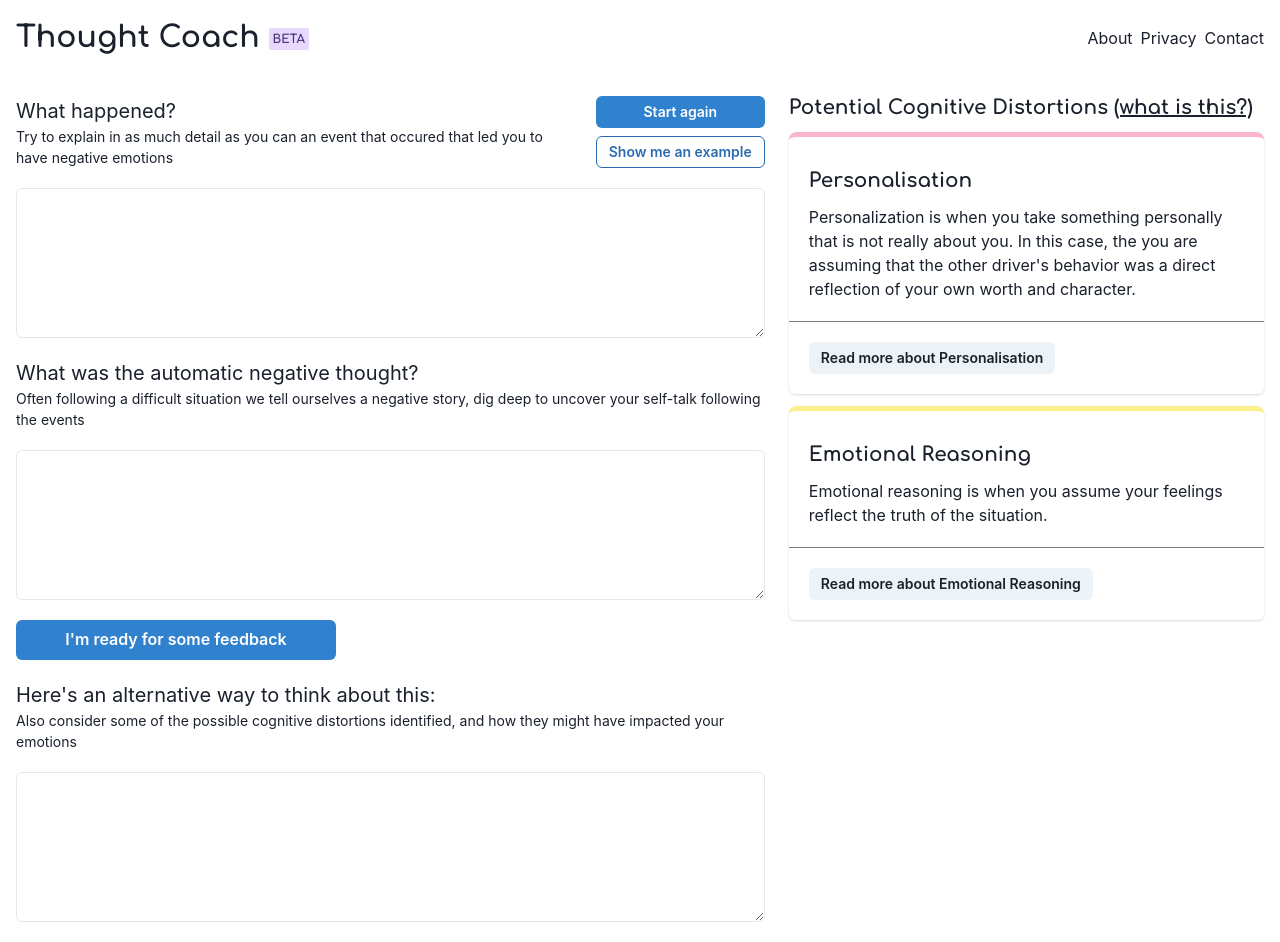
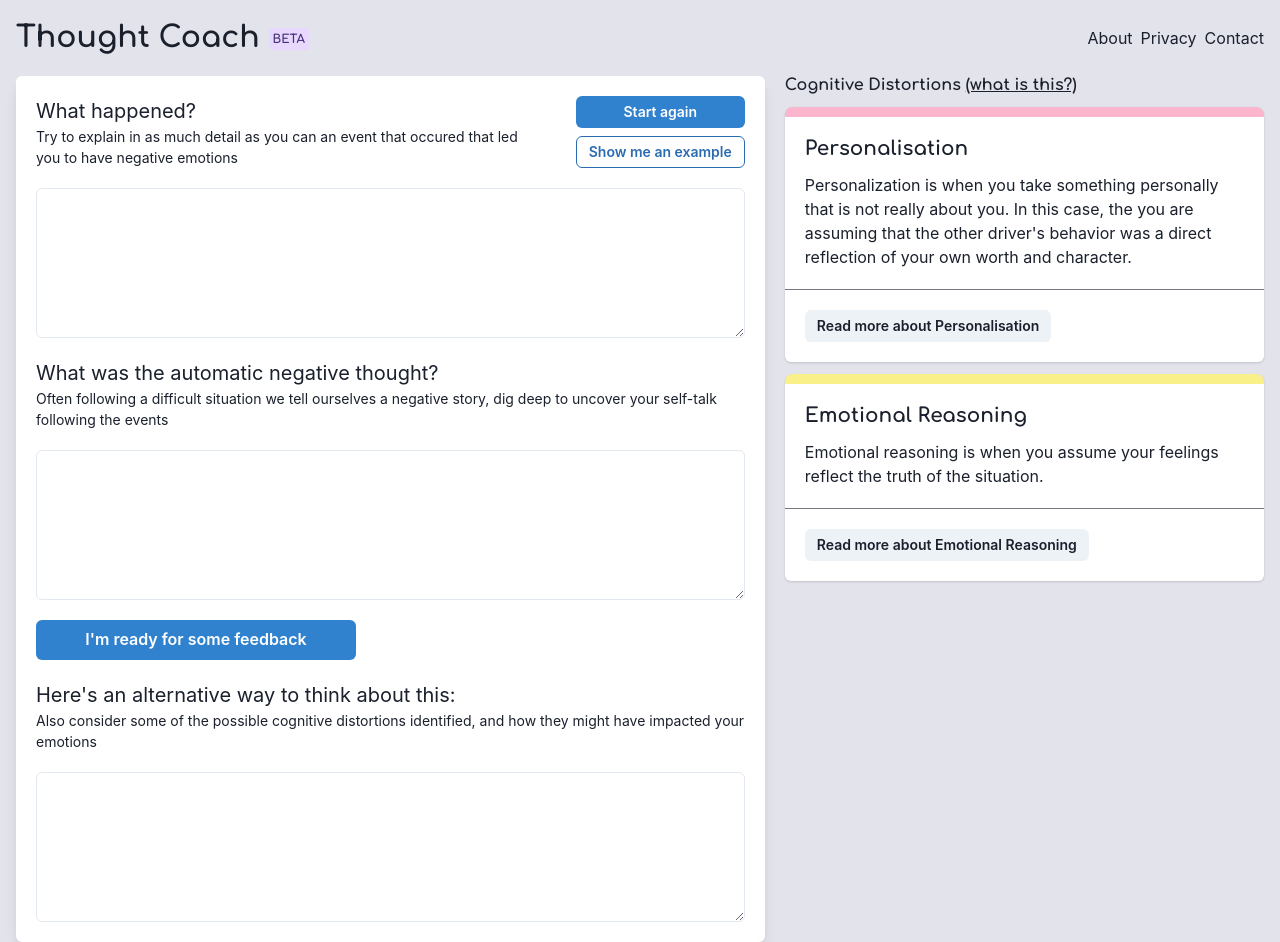
Before and after one commit to mtharrison/thoughtcoach, a Next.js app: page / in a window 1280 px wide. Built offline with nearby package versions, Linux system fonts and the light colour scheme.

Commit message:
skeleton

```diff
--- a/src/pages/_app.tsx
+++ b/src/pages/_app.tsx
@@ -19,7 +19,15 @@ const fonts = {
   heading: headerFont.style.fontFamily,
 };
 
-const theme = extendTheme({ breakpoints, fonts });
+const styles = {
+  global: () => ({
+    body: {
+      bg: "#E3E3EC",
+    },
+  }),
+};
+
+const theme = extendTheme({ breakpoints, fonts, styles });
 
 function App({ Component, pageProps }: { Component: any; pageProps: any }) {
   return (
--- a/src/pages/index.tsx
+++ b/src/pages/index.tsx
@@ -39,8 +39,14 @@ export default function Home() {
       </Head>
       <Container maxW="80rem" centerContent>
         <Header />
-        <Grid w="100%" templateColumns="60% 1fr" gap={6} mt={5}>
-          <GridItem colSpan={{ sm: 2, lg: 1 }}>
+        <Grid w="100%" templateColumns="60% 1fr" gap={5}>
+          <GridItem
+            borderRadius="md"
+            boxShadow="lg"
+            bg="white"
+            p={5}
+            colSpan={{ sm: 2, lg: 1 }}
+          >
             <Stack spacing={5}>
               <Box>
                 <Flex gap={5}>
@@ -94,19 +100,19 @@ export default function Home() {
               <Textarea minH={150}></Textarea>
             </Stack>
           </GridItem>
-          <GridItem colSpan={{ sm: 2, lg: 1 }}>
+          <GridItem borderRadius="md" colSpan={{ sm: 2, lg: 1 }}>
             <Stack spacing={3}>
-              <Heading size="md">
-                Potential Cognitive Distortions{" "}
+              <Heading size="sm">
+                Cognitive Distortions{" "}
                 <Link textDecoration="underline">(what is this?)</Link>
               </Heading>
               <Card
                 borderTopColor="pink.200"
-                borderTopWidth="thick"
+                borderTopWidth="10px"
                 borderTopRadius="lg"
               >
                 <CardBody>
-                  <Stack mt="3" spacing="3">
+                  <Stack mt="" spacing="3">
                     <Heading size="md">Personalisation</Heading>
                     <Text>
                       Personalization is when you take something personally that
@@ -126,11 +132,11 @@ export default function Home() {
 
               <Card
                 borderTopColor="yellow.200"
-                borderTopWidth="thick"
+                borderTopWidth="10px"
                 borderTopRadius="lg"
               >
                 <CardBody>
-                  <Stack mt="3" spacing="3">
+                  <Stack mt="" spacing="3">
                     <Heading size="md">Emotional Reasoning</Heading>
                     <Text>
                       Emotional reasoning is when you assume your feelings
```
